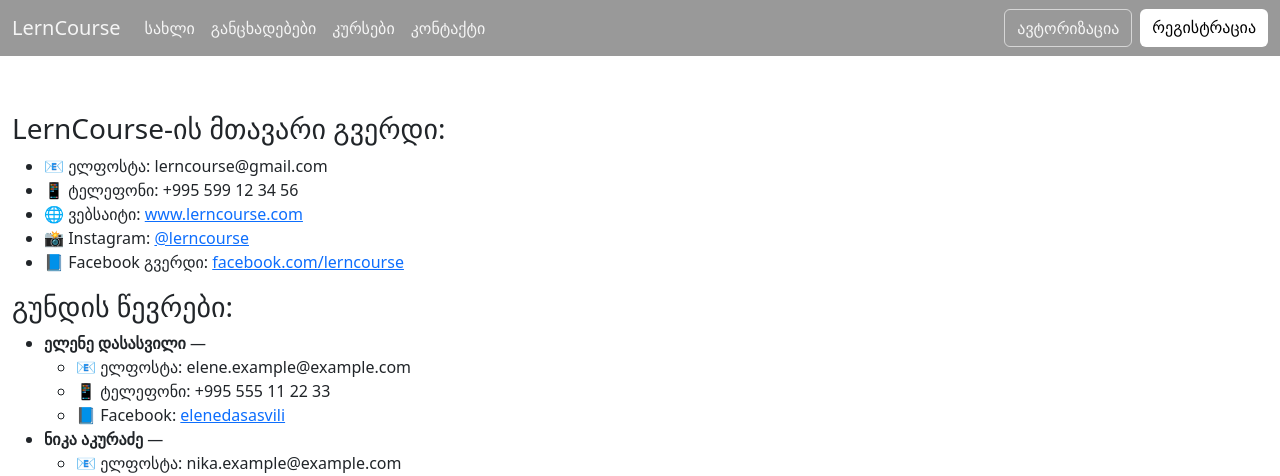
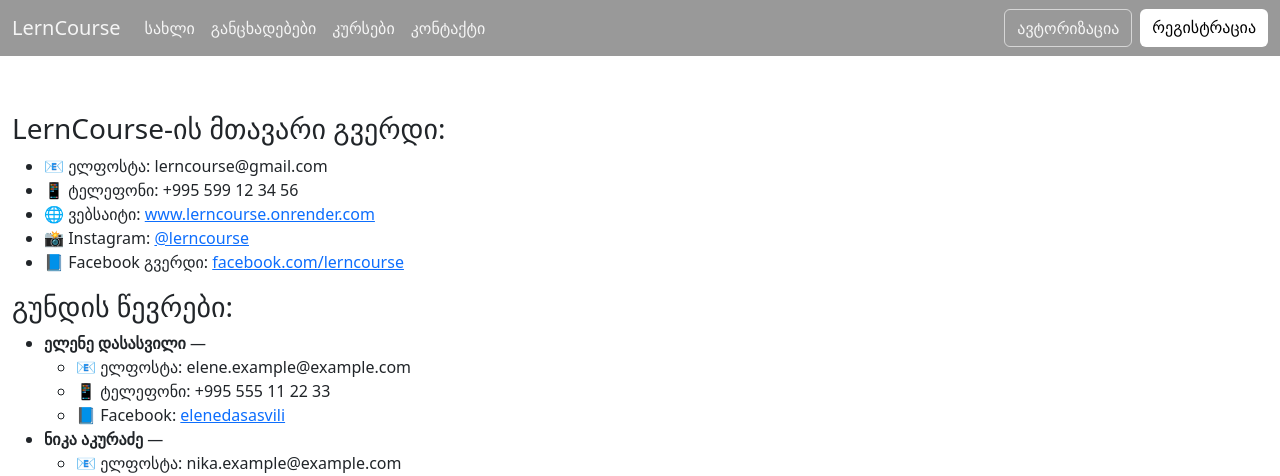
Before and after one commit to elenej09/tbcsafinalop, a Flask app: page /contact in a window 1280 px wide. Shown: the top 476 px of the page. Run offline with Flask 3, Linux system fonts and the light colour scheme.

Commit message:
Update contact.html

```diff
--- a/templates/contact.html
+++ b/templates/contact.html
@@ -7,7 +7,7 @@
 <ul>
     <li>📧 ელფოსტა: lerncourse@gmail.com</li>
     <li>📱 ტელეფონი: +995 599 12 34 56</li>
-    <li>🌐 ვებსაიტი: <a href="https://www.lerncourse.com" target="_blank">www.lerncourse.com</a></li>
+    <li>🌐 ვებსაიტი: <a href="https://www.lerncourse.com" target="_blank">www.lerncourse.onrender.com</a></li>
     <li>📸 Instagram: <a href="https://instagram.com/lerncourse" target="_blank">@lerncourse</a></li>
     <li>📘 Facebook გვერდი: <a href="https://facebook.com/lerncourse" target="_blank">facebook.com/lerncourse</a></li>
 </ul>
```
